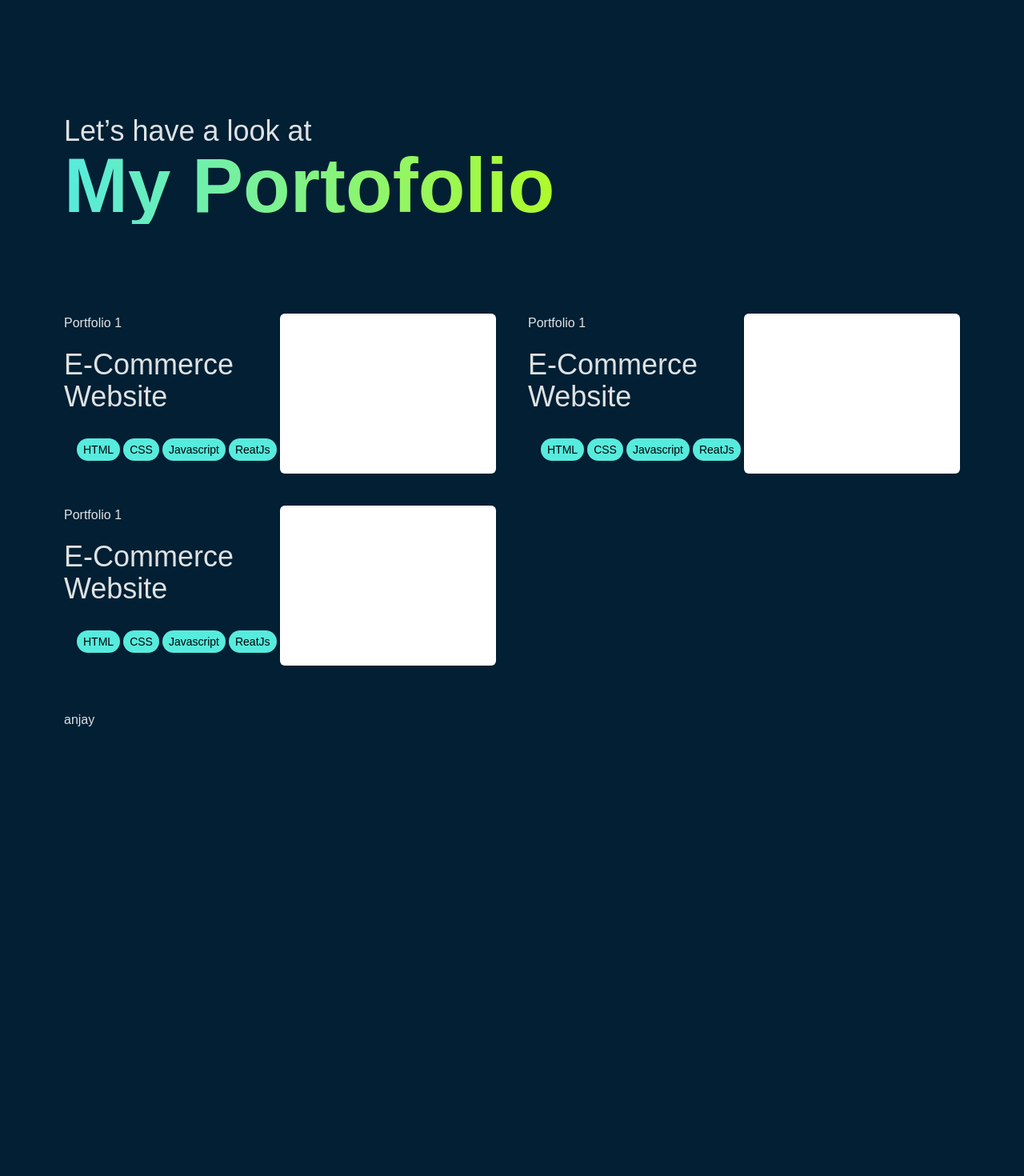
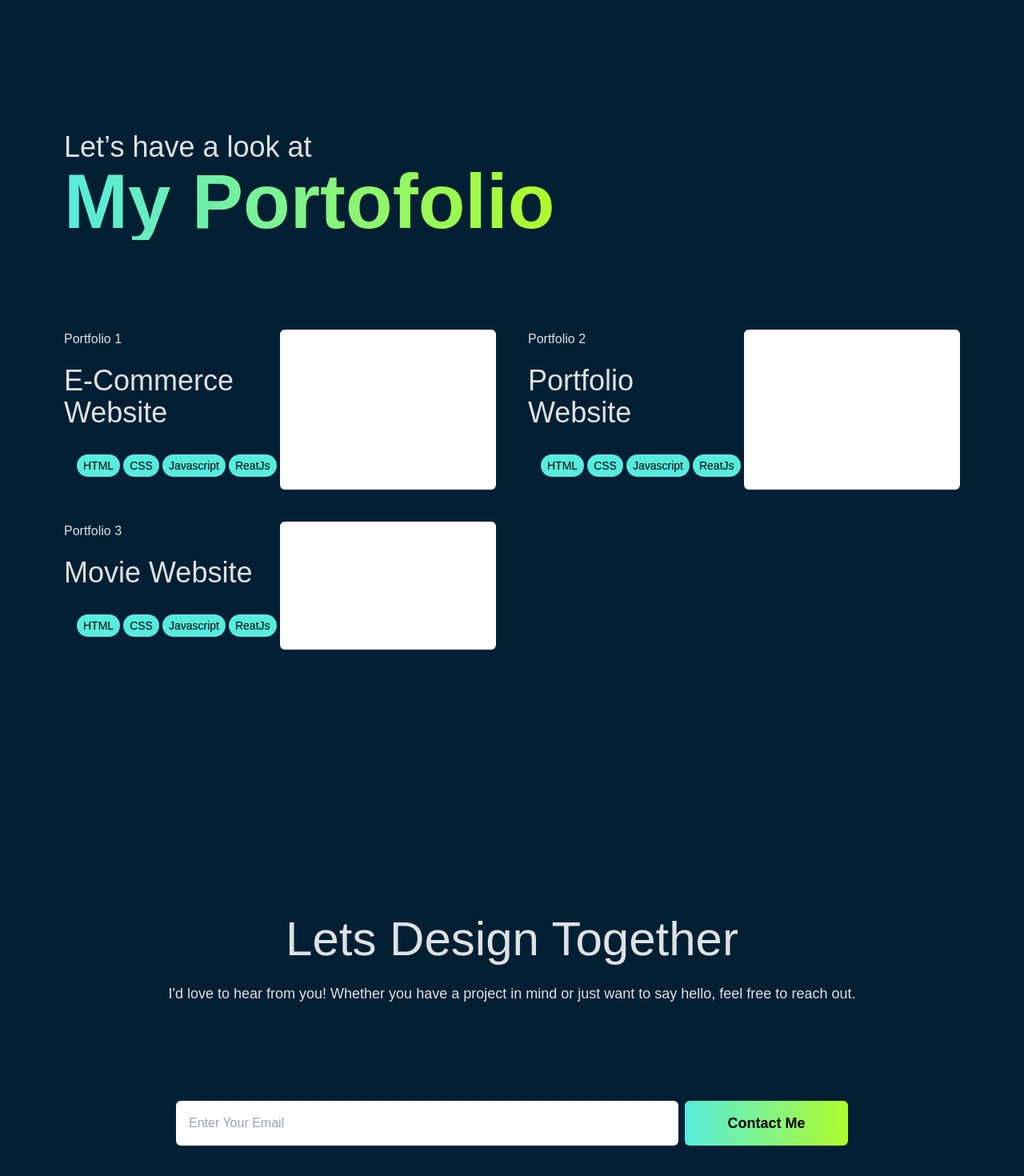
Before and after one commit to AliMasykur10/aliWebPortfolio, a React (Vite) app: page / in a window 1280 px wide. Shown: the part 2312-3782 px from the top of the page at 80% size. Built offline with nearby package versions, Linux system fonts and the light colour scheme.

Commit message:
menyelesaikan experience page

```diff
--- a/package.json
+++ b/package.json
@@ -11,7 +11,8 @@
   },
   "dependencies": {
     "react": "^18.3.1",
-    "react-dom": "^18.3.1"
+    "react-dom": "^18.3.1",
+    "react-router-dom": "^6.26.0"
   },
   "devDependencies": {
     "@types/react": "^18.3.3",
--- a/src/main.jsx
+++ b/src/main.jsx
@@ -4,8 +4,12 @@ import ReactDOM from "react-dom/client";
 import "./index.css";
 import MainPage from "./pages/main_page/mainPage";
 
+import { BrowserRouter } from "react-router-dom";
+
 ReactDOM.createRoot(document.getElementById("root")).render(
   <React.StrictMode>
-    <MainPage />
+    <BrowserRouter>
+      <MainPage />
+    </BrowserRouter>
   </React.StrictMode>
 );
--- a/src/organisms/contact/contact.jsx
+++ b/src/organisms/contact/contact.jsx
@@ -1,8 +1,17 @@
 function Contact() {
   return (
     <>
-      <div className="w-full h-dvh">
-        <h1>anjay</h1>
+      <div className="contact w-full h-dvh flex flex-col justify-center items-center gap-6">
+        <h1 className="text-6xl">Lets Design Together</h1>
+        <p className="text-lg">I'd love to hear from you! Whether you have a project in mind or just want to say hello, feel free to reach out.</p>
+        <div className="contact-bar grid grid-cols-4 gap-2 w-3/4 mt-24">
+          <div className="input col-span-3">
+            <input type="text" placeholder="Enter Your Email" className="p-4 rounded-md w-full text-black" />
+          </div>
+          <div className="button ">
+            <input type="submit" value="Contact Me" className="w-full h-full text-center bg-gradient-to-r from-biru_tosca to-green_first rounded-md text-black text-lg font-bold" />
+          </div>
+        </div>
       </div>
     </>
   );
--- a/src/organisms/projects/projects.jsx
+++ b/src/organisms/projects/projects.jsx
@@ -32,8 +32,8 @@ function Projects() {
           </div>
           <div className="project_item grid grid-cols-2 ">
             <div className="project_item_name">
-              <p className="mb-5">Portfolio 1</p>
-              <h1 className="text-4xl">E-Commerce Website</h1>
+              <p className="mb-5">Portfolio 2</p>
+              <h1 className="text-4xl">Portfolio Website</h1>
               <div className="list_tech_stack flex gap-1 mt-4 p-4">
                 <div className="tech_item bg-biru_tosca text-center rounded-full px-2 py-1">
                   <p className="text-sm text-black">HTML</p>
@@ -55,8 +55,8 @@ function Projects() {
           </div>
           <div className="project_item grid grid-cols-2 ">
             <div className="project_item_name">
-              <p className="mb-5">Portfolio 1</p>
-              <h1 className="text-4xl">E-Commerce Website</h1>
+              <p className="mb-5">Portfolio 3</p>
+              <h1 className="text-4xl">Movie Website</h1>
               <div className="list_tech_stack flex gap-1 mt-4 p-4">
                 <div className="tech_item bg-biru_tosca text-center rounded-full px-2 py-1">
                   <p className="text-sm text-black">HTML</p>
```
Also changed, not shown: 1 other file (tests, documents, lock files or other folders).
